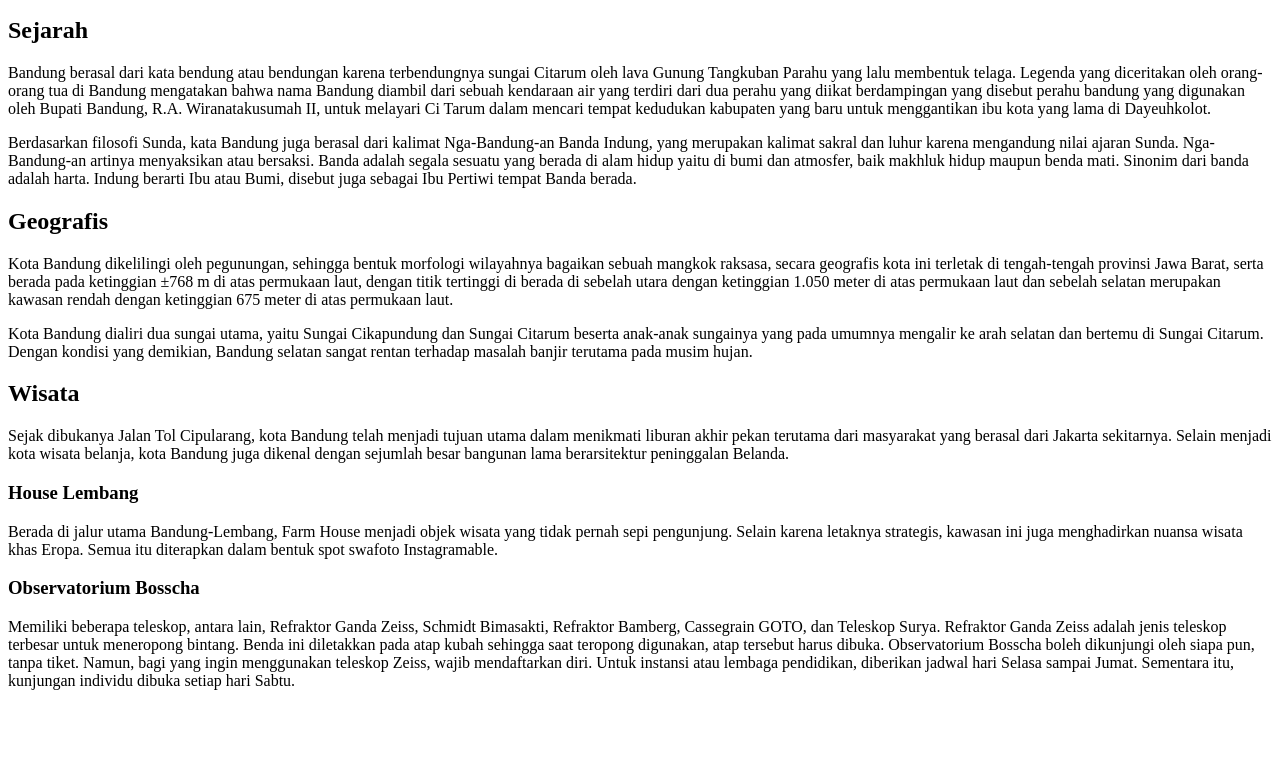
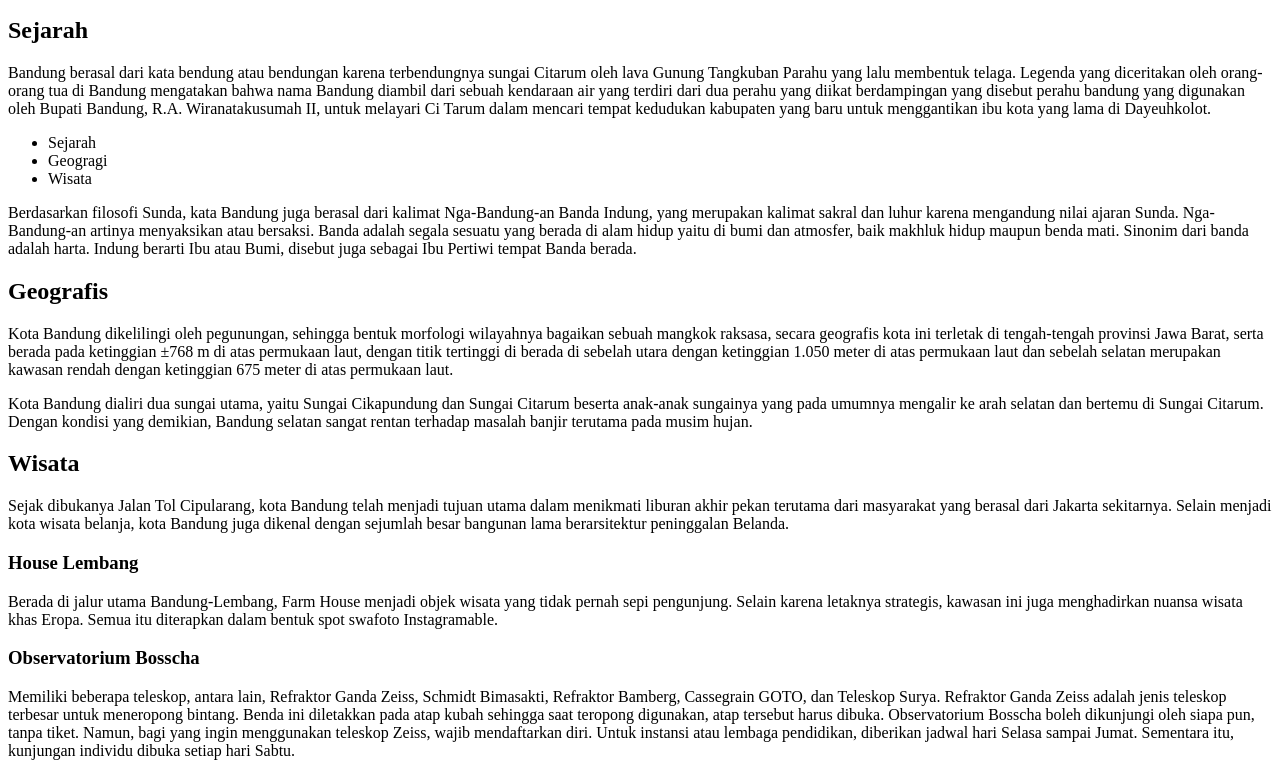
Before and after one commit to legisetiawan/web-basic, a website: page index.html in a window 1280 px wide. Shown: the part 101-877 px from the top of the page. Before the commit the page ends 807 px from the top, so only its background shows below. Drawn offline with Linux system fonts and the light colour scheme.

Commit message:
Menambahkan element list berurut

```diff
--- a/index.html
+++ b/index.html
@@ -11,6 +11,11 @@
 <p> metropolitan terbesar di Provinsi Jawa Barat, sekaligus menjadi ibu kota provinsi tersebut.</p>
 <h2>Sejarah</h2>
 <p> Bandung berasal dari kata bendung atau bendungan karena terbendungnya sungai Citarum oleh lava Gunung Tangkuban Parahu yang lalu membentuk telaga. Legenda yang diceritakan oleh orang-orang tua di Bandung mengatakan bahwa nama Bandung diambil dari sebuah kendaraan air yang terdiri dari dua perahu yang diikat berdampingan yang disebut perahu bandung yang digunakan oleh Bupati Bandung, R.A. Wiranatakusumah II, untuk melayari Ci Tarum dalam mencari tempat kedudukan kabupaten yang baru untuk menggantikan ibu kota yang lama di Dayeuhkolot.</p>
+<ul>
+    <li>Sejarah</li>
+    <li>Geogragi</li>
+    <li>Wisata</li>
+</ul>
 <p>Berdasarkan filosofi Sunda, kata Bandung juga berasal dari kalimat Nga-Bandung-an Banda Indung, yang merupakan kalimat sakral dan luhur karena mengandung nilai ajaran Sunda. Nga-Bandung-an artinya menyaksikan atau bersaksi. Banda adalah segala sesuatu yang berada di alam hidup yaitu di bumi dan atmosfer, baik makhluk hidup maupun benda mati. Sinonim dari banda adalah harta. Indung berarti Ibu atau Bumi, disebut juga sebagai Ibu Pertiwi tempat Banda berada.</p>
 <h2>Geografis</h2>
 <p>Kota Bandung dikelilingi oleh pegunungan, sehingga bentuk morfologi wilayahnya bagaikan sebuah mangkok raksasa, secara geografis kota ini terletak di tengah-tengah provinsi Jawa Barat, serta berada pada ketinggian ±768 m di atas permukaan laut, dengan titik tertinggi di berada di sebelah utara dengan ketinggian 1.050 meter di atas permukaan laut dan sebelah selatan merupakan kawasan rendah dengan ketinggian 675 meter di atas permukaan laut.</p>
```
